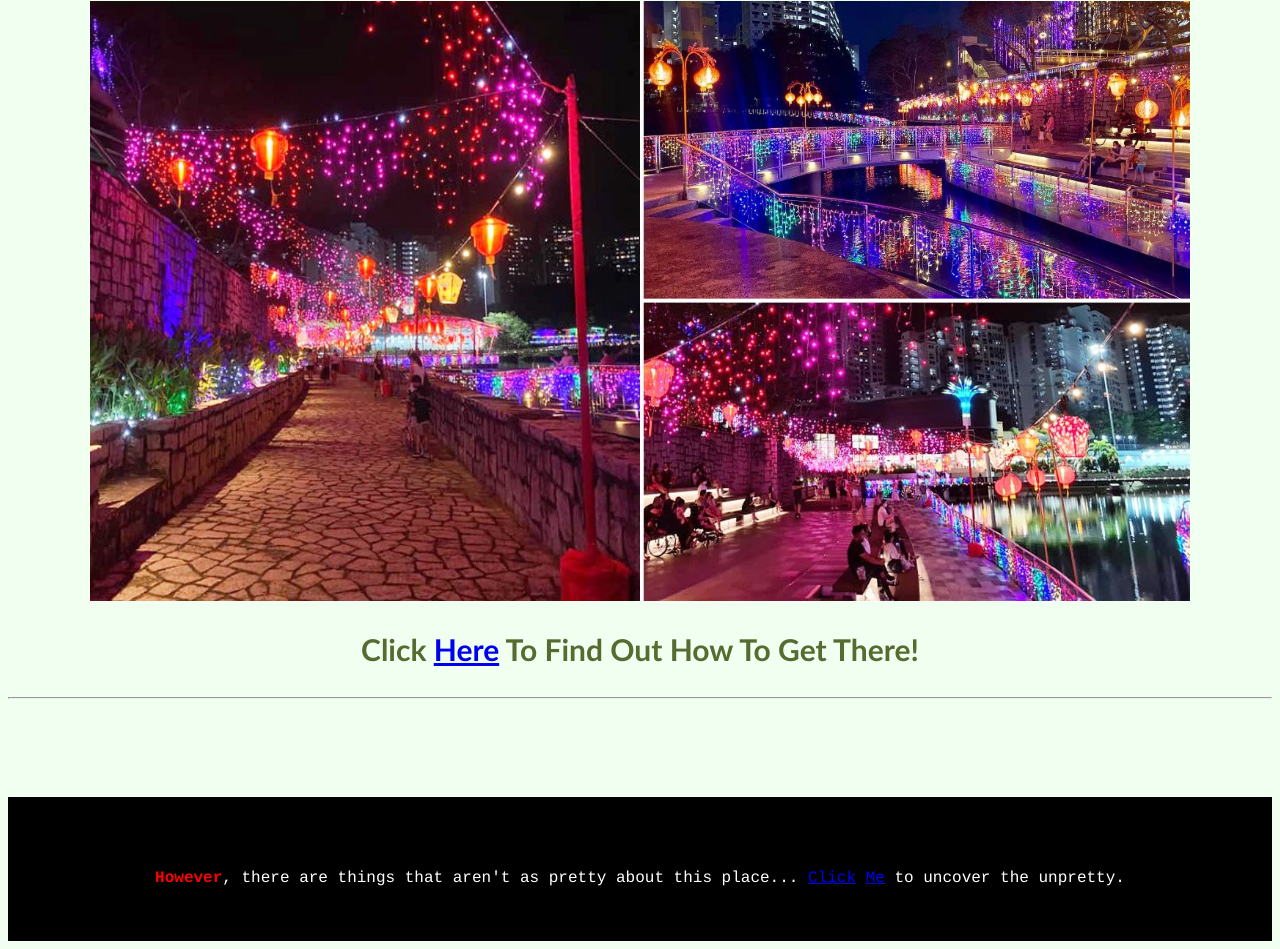
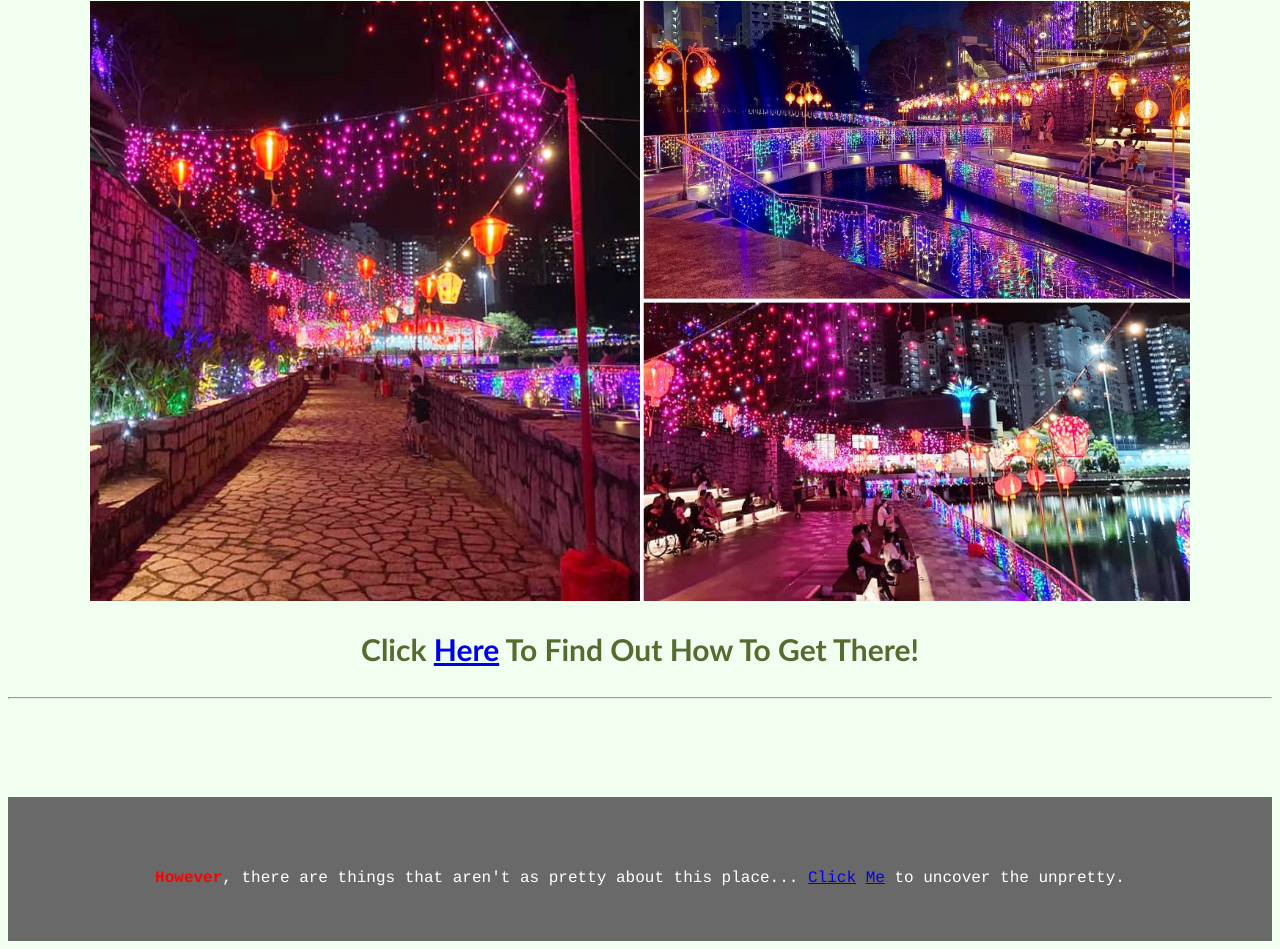
Before and after one commit to ashiekeen/firstassign, a plain HTML site: page index.html in a window 1280 px wide. Shown: the part 2515-3464 px from the top of the page. Drawn offline with Linux system fonts and the light colour scheme.

Commit message:
Update index.html

```diff
--- a/index.html
+++ b/index.html
@@ -101,7 +101,7 @@ To Find Out How To Get There!</p>
 <br>
 <br>
 
-<div style="background-color:black;font-family:courier;font-size;30px;color:white">
+<div style="background-color:dimgray;font-family:courier;font-size;30px;color:white">
 <br>
 <br>
 <br>
```
